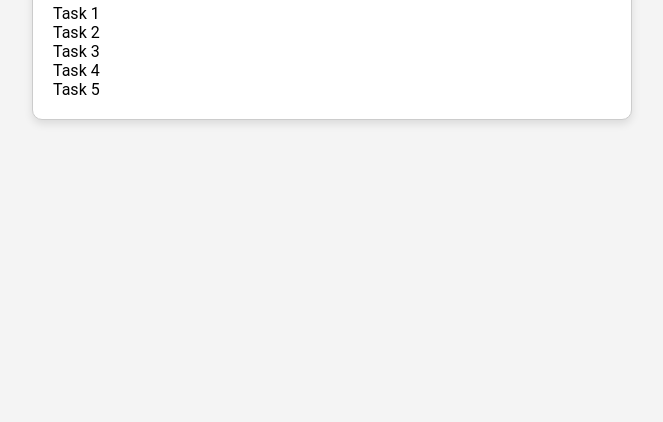
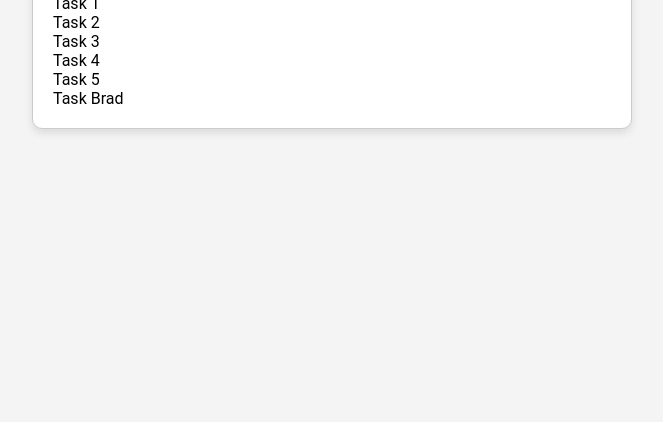
Before and after one commit to drewcifer7840/task-tracker, a plain HTML site: page index.html in a window 1280 px wide. Shown: the part 378-800 px from the top of the page, without its empty margins (308-971 px from the left). Drawn offline with Linux system fonts and the light colour scheme.

Commit message:
added task brad

```diff
--- a/index.html
+++ b/index.html
@@ -15,6 +15,7 @@
         <li>Task 3</li>
         <li>Task 4</li>
         <li>Task 5</li>
+        <li>Task Brad</li>
       </ul>
     </div>
 
```
Also changed, not shown: 1 other file.
